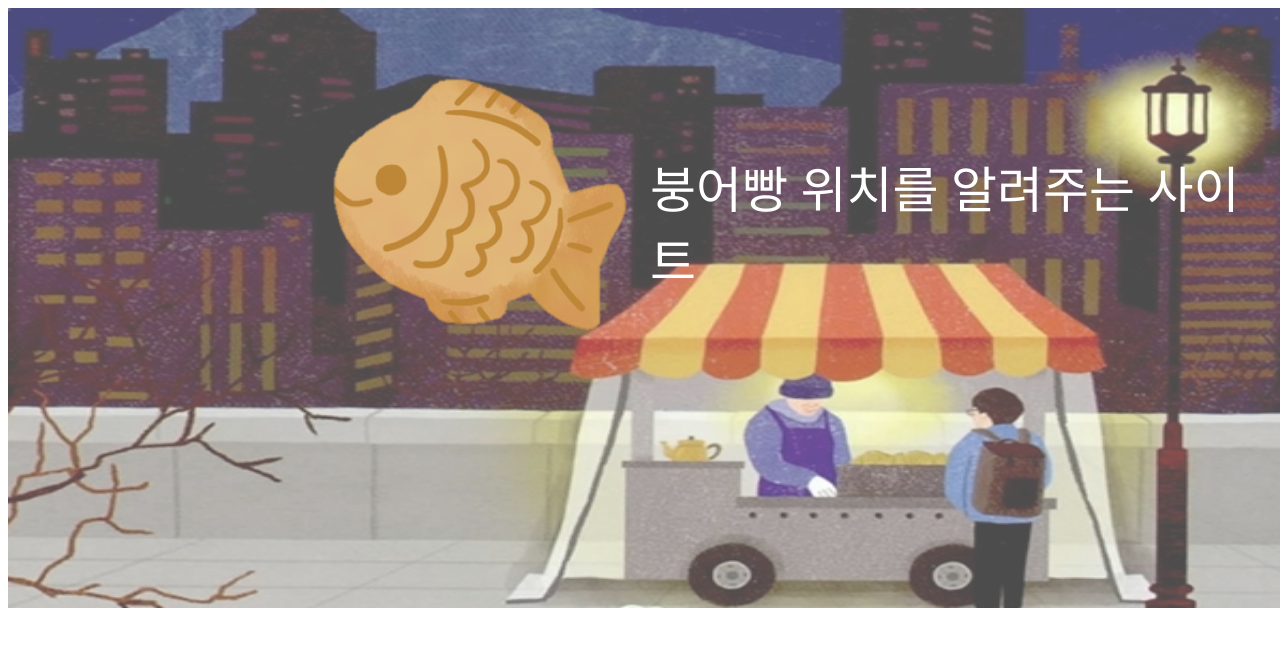
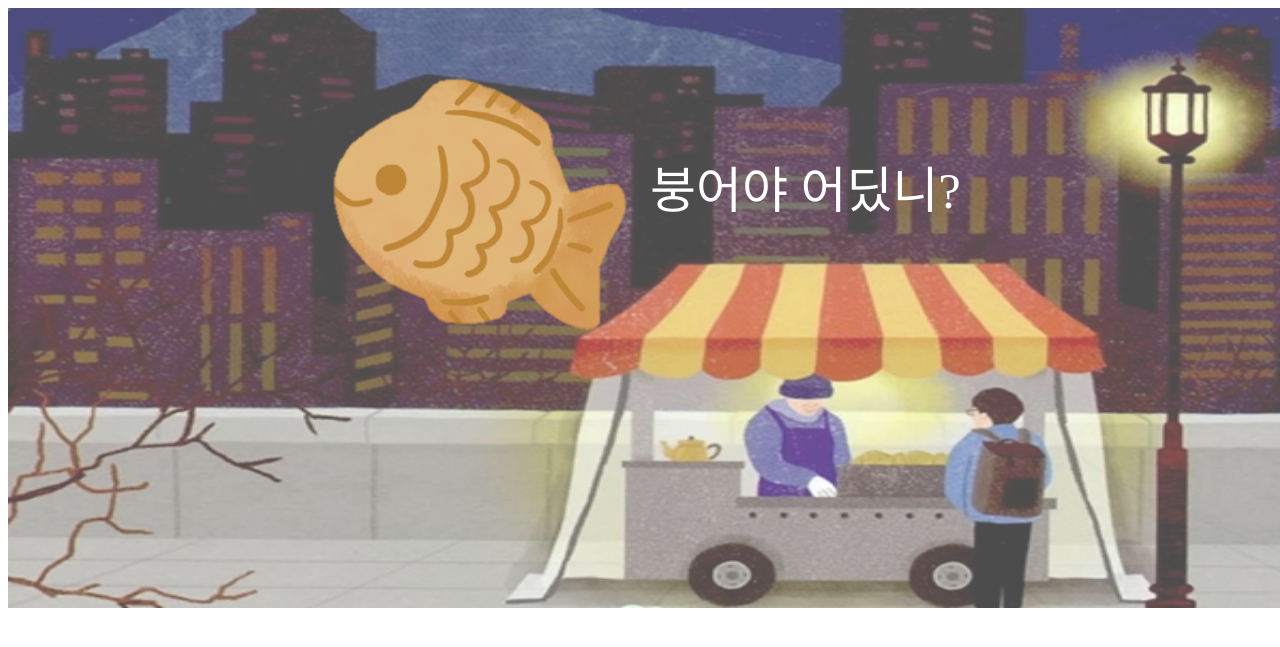
Before and after one commit to qkrwltn8976/levelup, a Django app: template find_food/templates/index.html in a window 1280 px wide. Shown: the top 647 px of the page. Run offline with Django 3.2, Linux system fonts and the light colour scheme; the template is opened without the code that fills it, so the values that code supplies are empty; some web fonts are replaced.

Commit message:
3 add front-end

```diff
--- a/find_food/templates/index.html
+++ b/find_food/templates/index.html
@@ -129,7 +129,7 @@ h1{
             document.getElementById("mySidenav").style.width = "0";
         }
     </script>
-    <p class="explain">붕어빵 위치를 알려주는 사이트</p>
+    <p class="explain">붕어야 어딨니?</p>
     <script language="javascript">
     function showHide(id) {
         var obj = document.getElementById(id);
```
